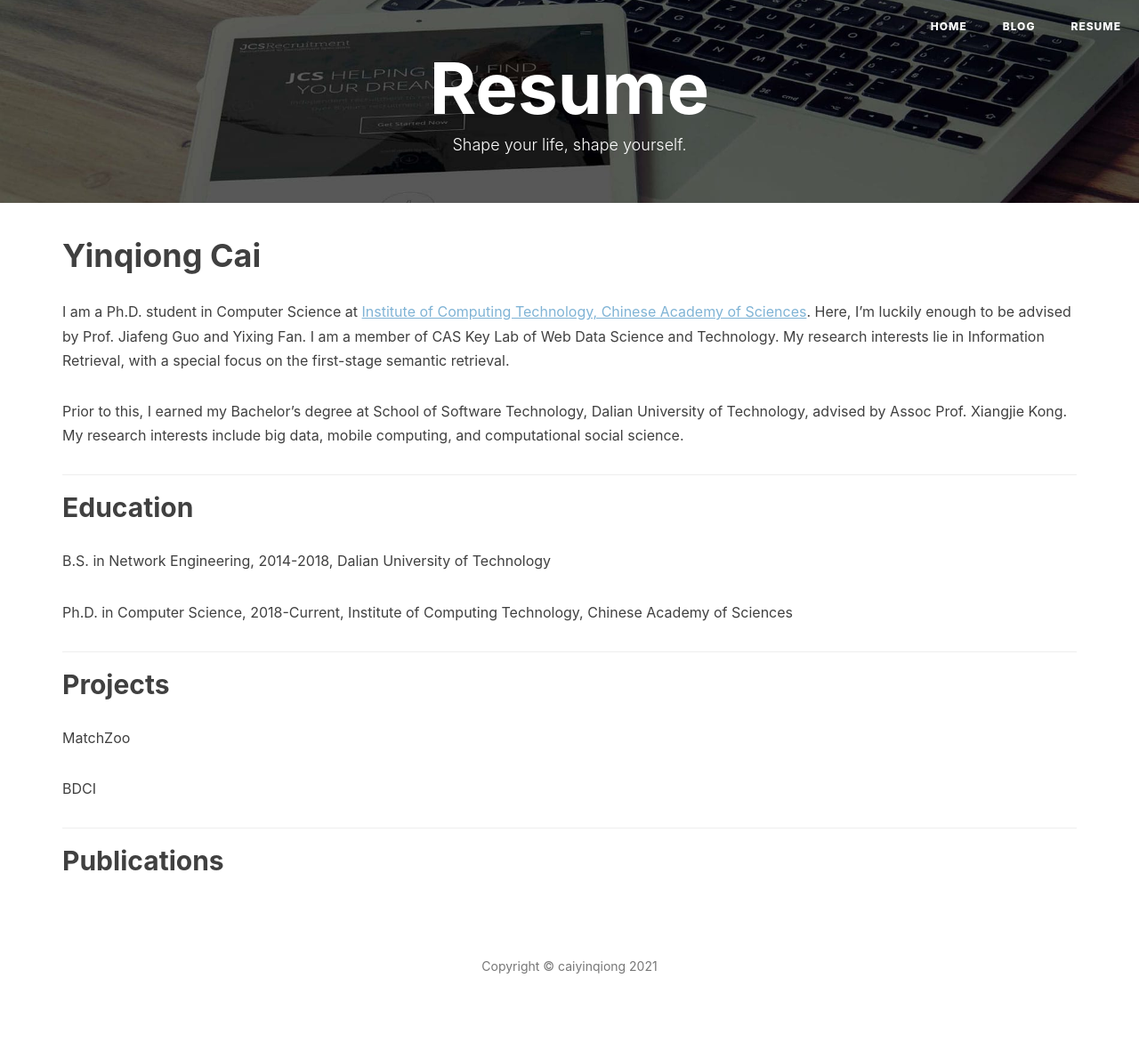
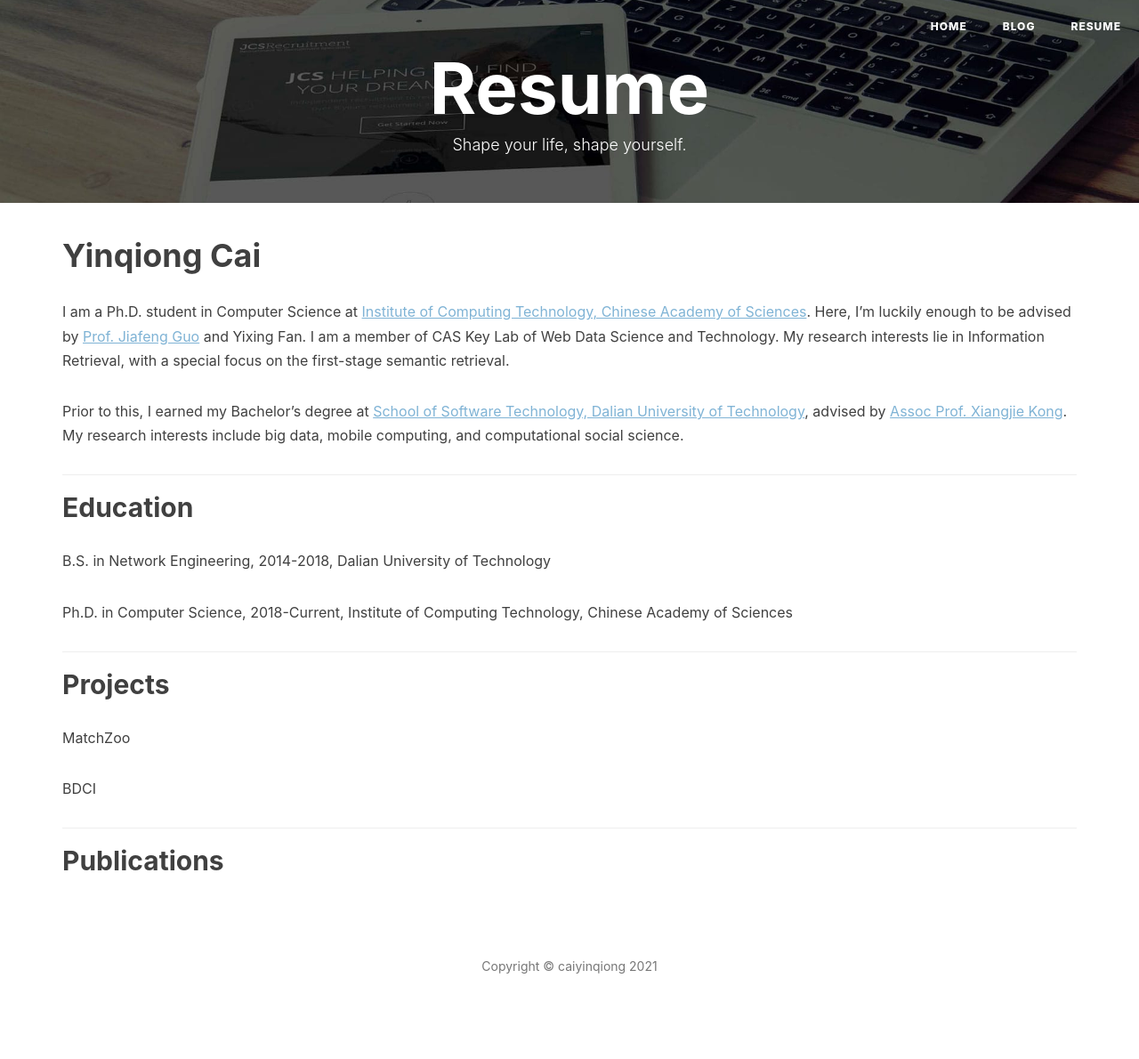
Before and after one commit to caiyinqiong/caiyinqiong.github.io, a Jekyll site: the page built from resume.html, in a window 1280 px wide. Shown: the whole page at 89% size. Built offline with Jekyll 4.4.1, drawn with Linux system fonts in a browser that asks for light colours; nearby versions of some CDN libraries; comment, search, counter and statistics services are not loaded.

Commit message:
Update resume.html

```diff
--- a/resume.html
+++ b/resume.html
@@ -25,8 +25,8 @@
 <div class="container">
 
 <h1>Yinqiong Cai</h1>
-<p> I am a Ph.D. student in Computer Science at <a href="http://www.ict.ac.cn/" style="color:#7FB3D5;text-decoration:underline">Institute of Computing Technology, Chinese Academy of Sciences</a>. Here, I’m luckily enough to be advised by <a href="http://www.bigdatalab.ac.cn/~gjf/">Prof. Jiafeng Guo</a> and Yixing Fan. I am a member of CAS Key Lab of Web Data Science and Technology. My research interests lie in Information Retrieval, with a special focus on the first-stage semantic retrieval.</p>
-<p> Prior to this, I earned my Bachelor’s degree at <a href="https://ssdut.dlut.edu.cn/">School of Software Technology, Dalian University of Technology</a>, advised by <a href="http://thealphalab.org/xjkong/">Assoc Prof. Xiangjie Kong</a>. My research interests include big data, mobile computing, and computational social science.
+<p> I am a Ph.D. student in Computer Science at <a href="http://www.ict.ac.cn/" style="color:#7FB3D5;text-decoration:underline">Institute of Computing Technology, Chinese Academy of Sciences</a>. Here, I’m luckily enough to be advised by <a href="http://www.bigdatalab.ac.cn/~gjf/" style="color:#7FB3D5;text-decoration:underline">Prof. Jiafeng Guo</a> and Yixing Fan. I am a member of CAS Key Lab of Web Data Science and Technology. My research interests lie in Information Retrieval, with a special focus on the first-stage semantic retrieval.</p>
+<p> Prior to this, I earned my Bachelor’s degree at <a href="https://ssdut.dlut.edu.cn/" style="color:#7FB3D5;text-decoration:underline">School of Software Technology, Dalian University of Technology</a>, advised by <a href="http://thealphalab.org/xjkong/" style="color:#7FB3D5;text-decoration:underline">Assoc Prof. Xiangjie Kong</a>. My research interests include big data, mobile computing, and computational social science.
 
 <section>
     <hr>
```
